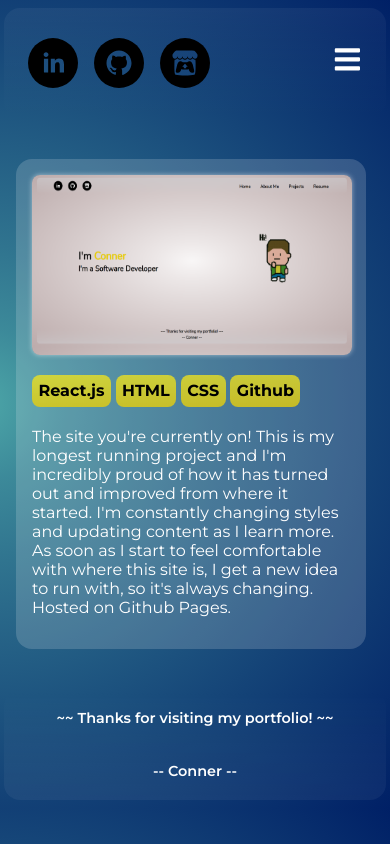
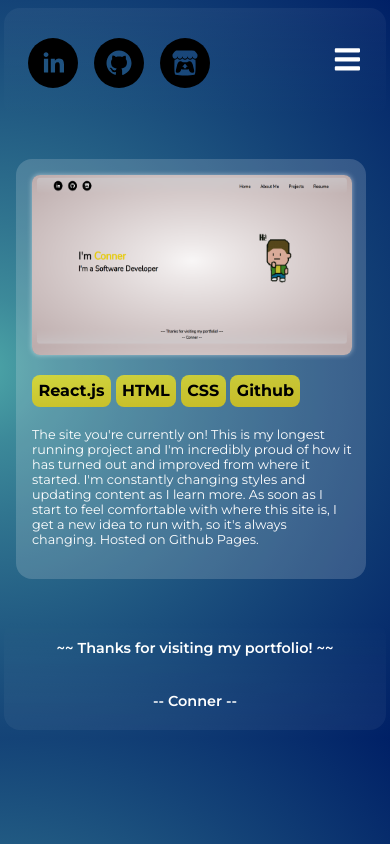
Before and after one commit to conner-huf/portfolio-site, a React (Create React App) app: page /projects in a window 390 px wide. Built offline with nearby package versions, Linux system fonts and the light colour scheme.

Commit message:
update font size

```diff
--- a/src/Components/ProjectCard/ProjectCard.css
+++ b/src/Components/ProjectCard/ProjectCard.css
@@ -27,10 +27,6 @@
 .project-image-container {
     position: relative;
     width: 40vw;
-}
-
-.project-image-container:hover .layer {
-    height: 100%;
 }
 
 .project-card-image {
@@ -106,10 +102,12 @@
 
     .project-card-description {
         margin: 0;
+
     }
 
     .project-description-text {
         width: 320px;
+        font-size: .8rem;
     }
 
 
```
